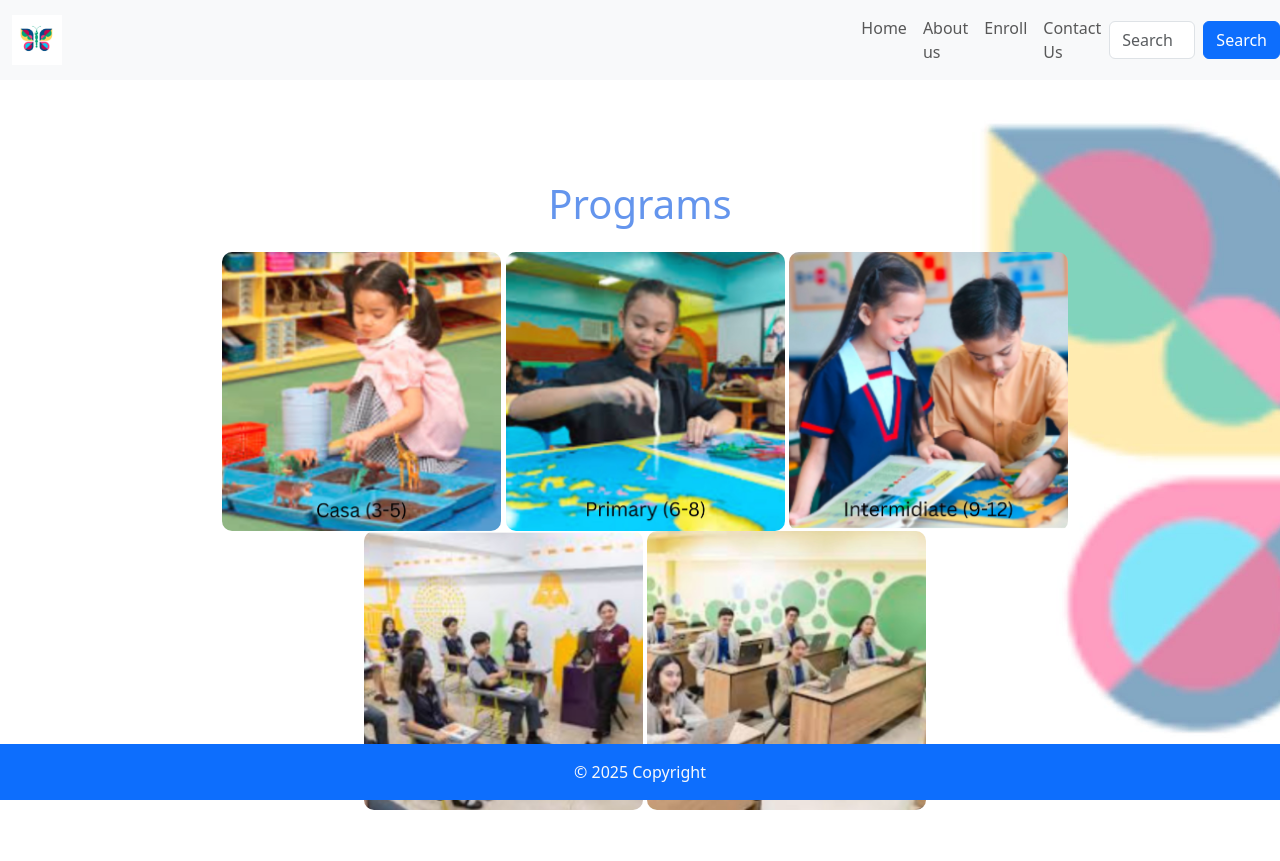
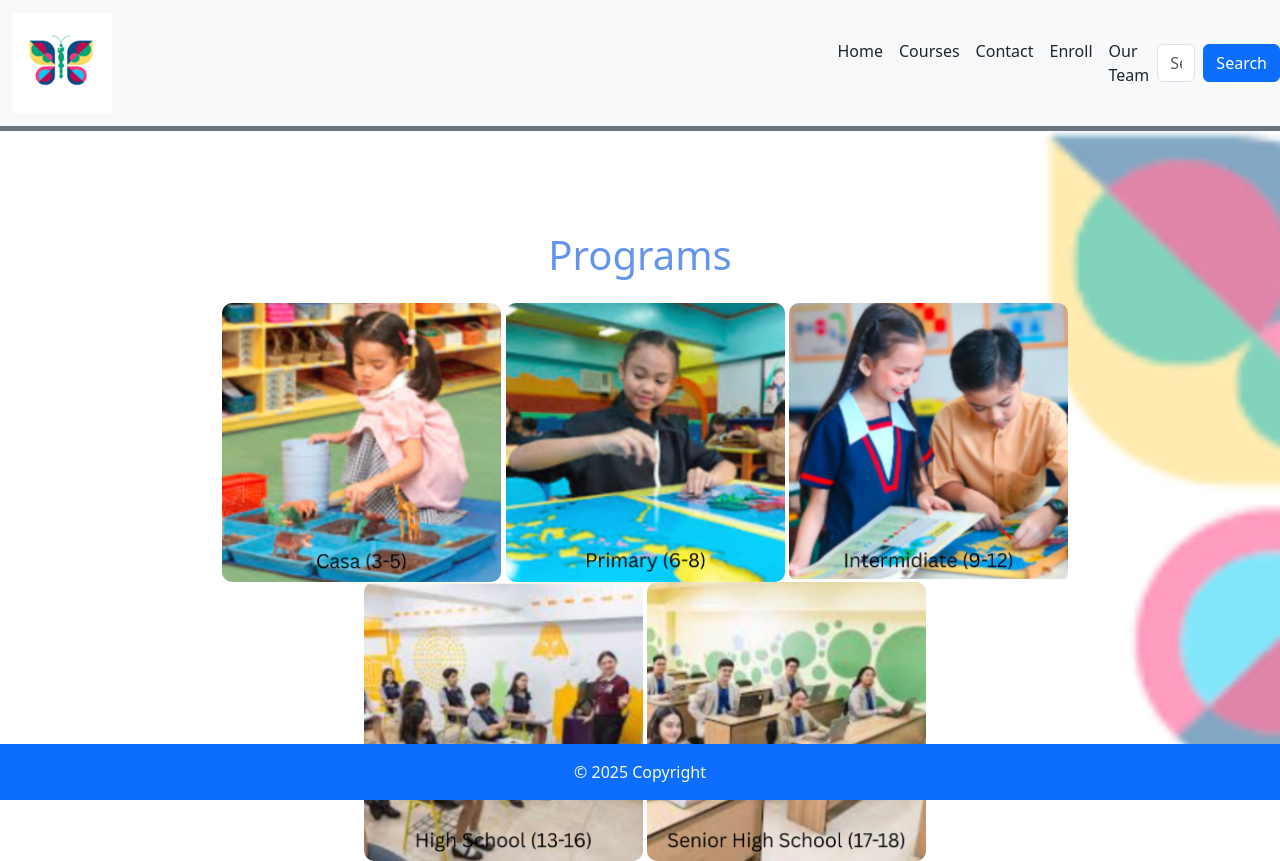
Before and after one commit to comanda-9r-ay2526/Q2-Project, a plain HTML site: page course.html in a window 1280 px wide. Before the commit the page ends 810 px from the top, so only its background shows below. Drawn offline with nearby package versions, Linux system fonts and the light colour scheme.

Commit message:
Update course.html

```diff
--- a/course.html
+++ b/course.html
@@ -16,10 +16,10 @@
 
 <body>
 <!-- HERO SECTION -->
-<nav class="navbar navbar-expand-sm navbar-light bg-light">
+<nav class="navbar navbar-expand-sm navbar-dark bg-light border-bottom border-5 border-secondary">
     <div class="container-fluid">
         <a class="navbar-brand" href="#">
-            <img src="OBMC LOGO.jpg" alt="LOGO" height="50px" width="">
+            <img src="OBMC LOGO.jpg" alt="logo" height="100px" width="">
         </a>
         <button class="navbar-toggler" type="button" data-bs-toggle="collapse" data-bs-target="#mynavbar">
             <span class="navbar-toggler-icon"></span>
@@ -27,12 +27,13 @@
     </div>
 
 
-<div class="collapse navbar-collapse col-12 col-md-4 col-lg-4" id="mynavbar">
+<div class="collapse navbar-collapse" id="mynavbar">
     <ul class="navbar-nav me-auto">
-        <li class="nav-item"> <a class="nav-link" href="index.html" target="self">Home</a></li>
-        <li class="nav-item"> <a class="nav-link" href="index.html" target="self">About us</a> </li>
-        <li class="nav-item"><a class="nav-link" href="index.html" target="self">Enroll</a> </li>
-        <li class="nav-item"><a class="nav-link" href="index.html" target="self">Contact Us</a></li>
+        <li class="nav-item"> <a class="nav-link text-dark" href="index.html" target="self">Home</a></li>
+        <li class="nav-item"> <a class="nav-link text-dark" href="Courses.html" target="self">Courses</a> </li>
+        <li class="nav-item"><a class="nav-link text-dark" href="contacts.html" target="self">Contact</a> </li>
+        <li class="nav-item"><a class="nav-link text-dark" href="enroll.html" target="self">Enroll</a></li>
+        <li class="nav-item"><a class="nav-link text-dark" href="team.html" target="self">Our Team</a></li>
     </ul>
     <form class="d-flex">
         <input class="form-control me-2" type="text" placeholder="Search">
@@ -83,4 +84,5 @@
 <footer class="text-center py-3 bg-primary text-light mt-auto fixed-bottom">
     &copy; 2025 Copyright
 </footer>
+
 </html>
```
